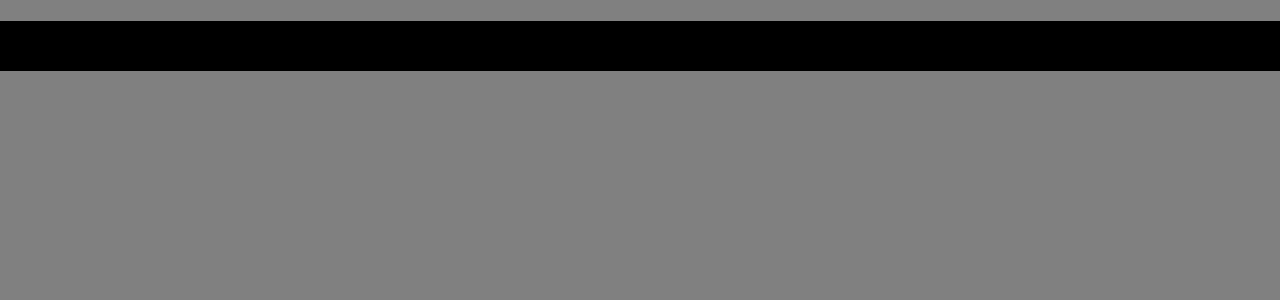
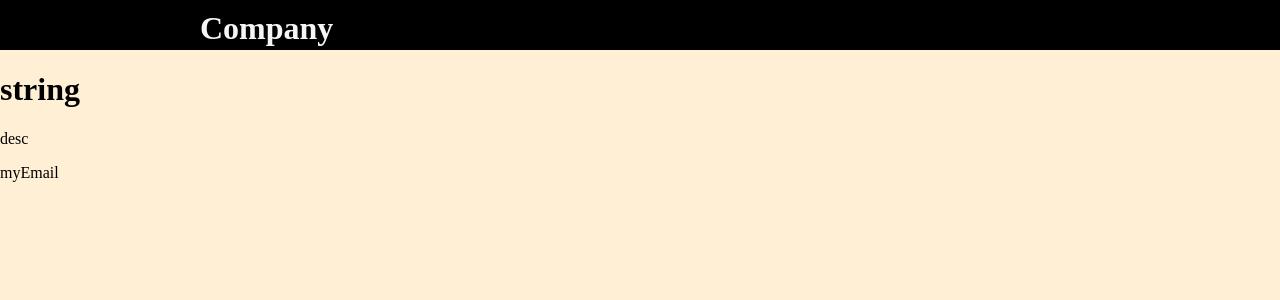
Before and after one commit to chriswillsflannery/enzyme-jest-CRA-starter, a React (Create React App) app: page / in a window 1280 px wide. Shown: the top 300 px of the page. Built offline with nearby package versions, Linux system fonts and the light colour scheme.

Commit message:
set up proptypes testing

```diff
--- a/package.json
+++ b/package.json
@@ -7,6 +7,7 @@
     "@testing-library/react": "^9.3.2",
     "@testing-library/user-event": "^7.1.2",
     "node-sass": "^4.13.1",
+    "prop-types": "^15.7.2",
     "react": "^16.13.0",
     "react-dom": "^16.13.0",
     "react-scripts": "3.4.0"
--- a/src/App.js
+++ b/src/App.js
@@ -1,11 +1,21 @@
 import React from 'react';
 import './App.scss';
-import Header from './components/header/Header';
+import Header from './components/header/index.js';
+import Headline from './components/headline/index.js';
+
+const tempArr = [{
+  fName: "Chris",
+  lName: "Flannery",
+  email: 'myEmail',
+  age: 25,
+  onlineStatus: true
+}]
 
 function App() {
   return (
     <div className="App">
-      <Header />
+      <Header text="Company" />
+      <Headline header="string" desc="desc" tempArray={tempArr} />
     </div>
   );
 }
--- a/src/App.scss
+++ b/src/App.scss
@@ -1,5 +1,5 @@
 body {
   margin: 0;
   padding: 0;
-  background: grey;
+  background: papayawhip;
 }
--- a/src/components/header/Header.js
+++ b/src/components/header/index.js
@@ -1,17 +1,17 @@
 import React from 'react';
+
 import './Header.scss';
 
-const Header = (props) => {
+const Header = ({ text }) => {
   return (
     <header data-test="headerComponent">
       <div className="wrap">
-        <div data-test="logo">
-          <h1>COMPANY</h1>
+        <div className="logo" data-test="logo">
+          <h1>{text}</h1>
         </div>
       </div>
     </header>
   )
-
 }
 
 export default Header;
--- /dev/null
+++ b/src/components/headline/index.js
@@ -0,0 +1,32 @@
+import React from 'react';
+import PropTypes from 'prop-types';
+
+class Headline extends React.Component {
+
+  render() {
+    console.log(this.props);
+    const { header, desc, tempArray } = this.props;
+    if (!header) return null;
+    return (
+      <div>
+        <h1>{header}</h1>
+        <p>{desc}</p>
+        <p>{tempArray[0].email}</p>
+      </div>
+    )
+  }
+}
+
+Headline.propTypes = {
+  header: PropTypes.string,
+  desc: PropTypes.string,
+  tempArray: PropTypes.arrayOf(PropTypes.shape({
+    fName: PropTypes.string,
+    lName: PropTypes.string,
+    email: PropTypes.string,
+    age: PropTypes.number,
+    onlineStatus: PropTypes.bool
+  }))
+}
+
+export default Headline;
```
